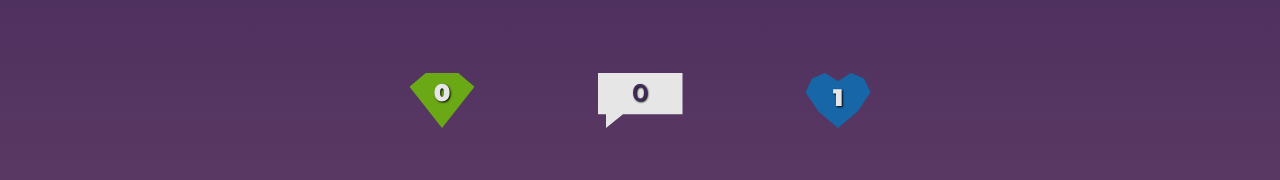
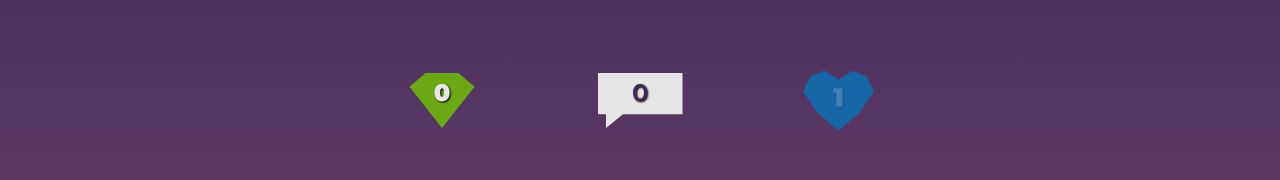
Before and after one commit to thegroosalugg/Geschwindigkeitsbegrenzung, a React (Vite) app: page / in a window 1280 px wide. Shown: the part 208-388 px from the top of the page. Built offline with nearby package versions, Linux system fonts and the light colour scheme.

Commit message:
added display item component.

```diff
--- a/src/components/quiz/Score.tsx
+++ b/src/components/quiz/Score.tsx
@@ -3,27 +3,53 @@ import User from '@/model/User';
 import Timer from '@/model/Timer';
 import css from './Score.module.css';
 
+interface DispItemProps {
+           item: number;
+  shouldAnimate: boolean;
+       isTotal?: boolean;
+}
+
+const DisplayItem = ({ item, shouldAnimate, isTotal }: DispItemProps) => {
+  return (
+    <motion.p
+      initial={false}
+      animate={{
+             scale: shouldAnimate && !isTotal ? [1, 1.2, 1] : 1,
+        transition: { ease: 'easeInOut', duration: 0.5, delay: 0.1 },
+      }}
+    >
+      <motion.span
+        initial={false}
+        animate={{
+             opacity: shouldAnimate ? [0, 1] : 1,
+          transition: { ease: 'easeInOut', duration: 1.5, },
+        }}
+      >
+        {item}
+      </motion.span>
+    </motion.p>
+  );
+};
+
 interface ScoreProps {
-  user: User;
+   user: User;
   timer: Timer;
 }
 
 export default function Score({ user, timer }: ScoreProps) {
-  const { solved, missed, score, total } = user;
+  const { isCorrect, solved, missed, score, total } = user;
+  const onIsRight =  isCorrect && timer.isStopped;
+  const onIsWrong = !isCorrect && timer.isStopped;
 
   return (
     <div className={css['score']}>
-      <motion.p>
-        <motion.span>{solved}</motion.span>
-      </motion.p>
-      <motion.p>
-        <motion.span>{total}</motion.span>
-      </motion.p>
-      <motion.p>
-        <motion.span>{missed}</motion.span>
-      </motion.p>
+      <DisplayItem item={solved} shouldAnimate={onIsRight} />
+      <DisplayItem item={total}  shouldAnimate={onIsRight} isTotal />
+      <DisplayItem item={missed} shouldAnimate={onIsWrong} />
       <AnimatePresence>
-        {score > 0 && timer.isAnimating && <motion.div className={css['pop-up']}>{score}</motion.div>}
+        {onIsRight && timer.isAnimating && (
+          <motion.div className={css['pop-up']}>{score}</motion.div>
+        )}
       </AnimatePresence>
     </div>
   );
```
